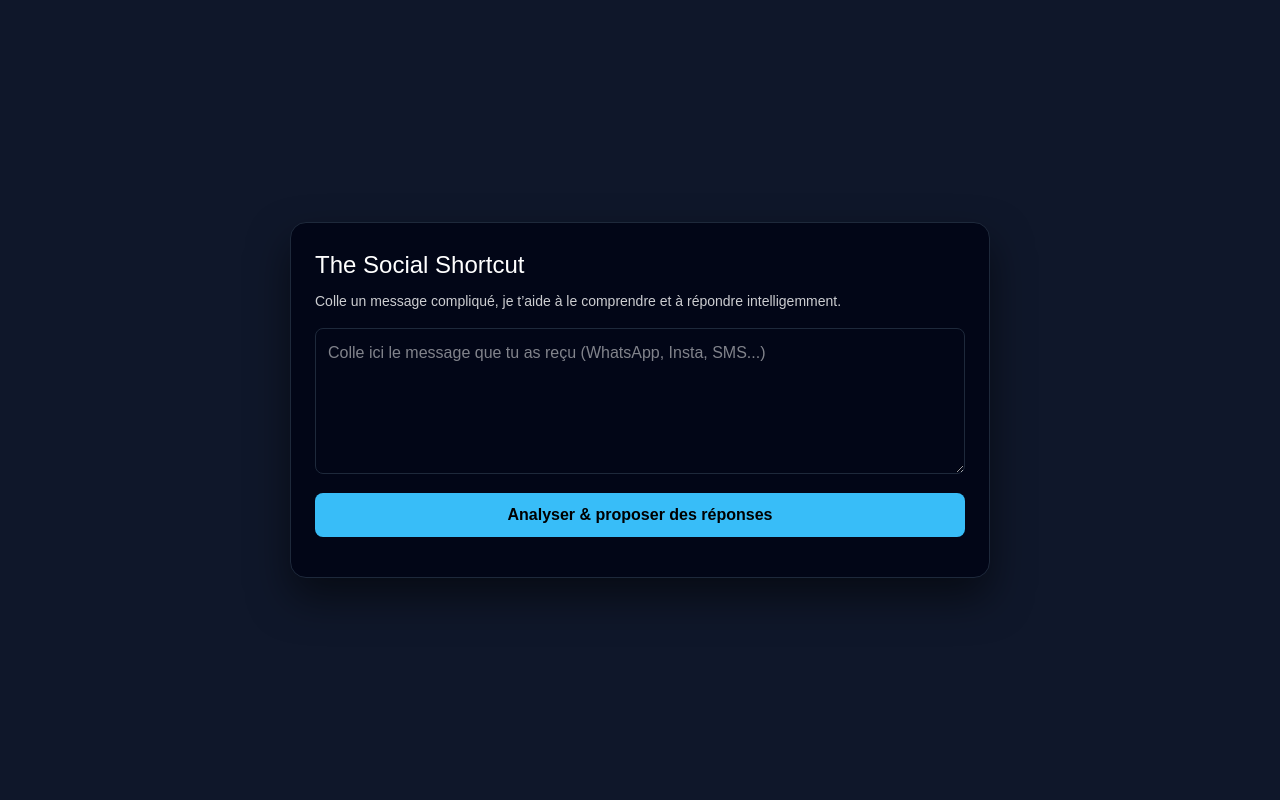
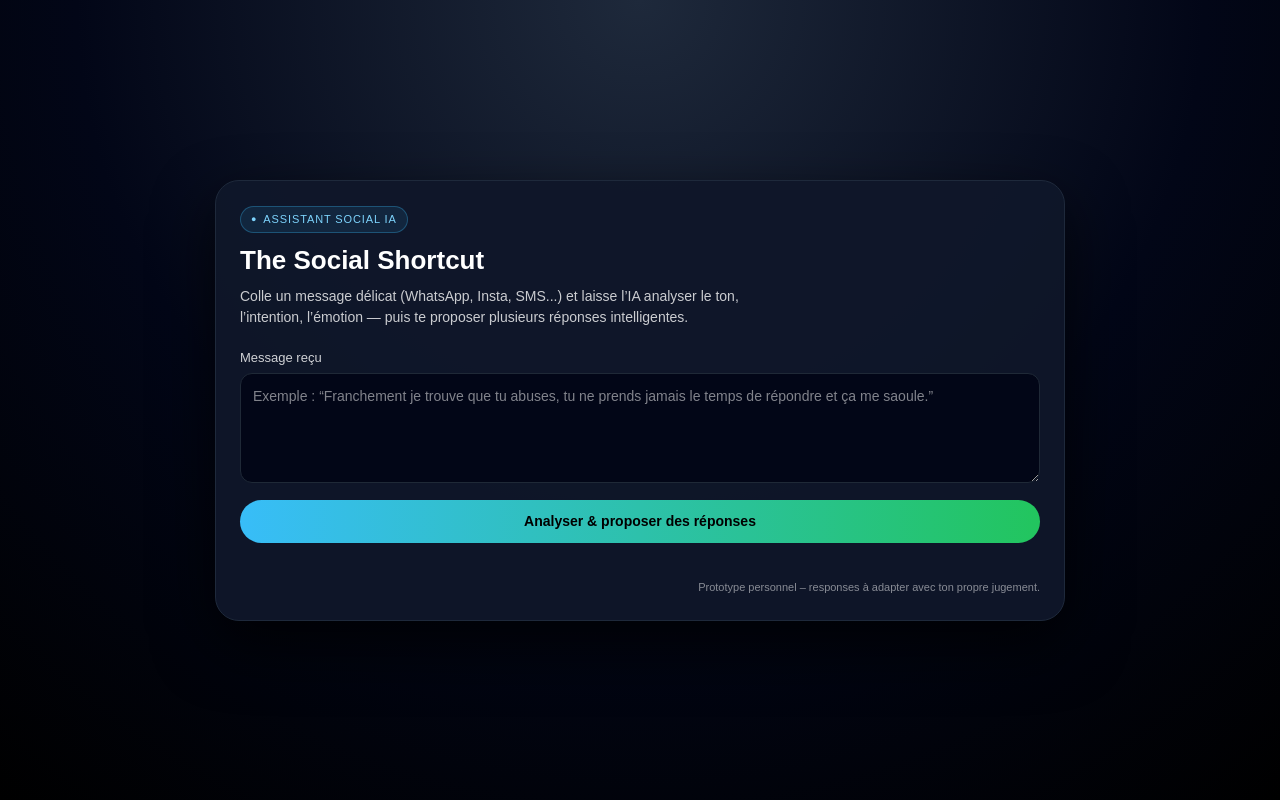
Before and after one commit to tomlyon25/the-social-shortcut, a Next.js app: page / in a window 1280 px wide. Built offline with nearby package versions, Linux system fonts and the light colour scheme.

Commit message:
Update UI

```diff
--- a/app/page.tsx
+++ b/app/page.tsx
@@ -5,13 +5,35 @@ import { useState } from "react";
 export default function Home() {
   const [message, setMessage] = useState("");
   const [loading, setLoading] = useState(false);
-  const [result, setResult] = useState<string | null>(null);
+  const [analysis, setAnalysis] = useState<string | null>(null);
+  const [answers, setAnswers] = useState<string[]>([]);
   const [error, setError] = useState("");
+  const [copyInfo, setCopyInfo] = useState<string | null>(null);
+
+  // Petit parser pour séparer analyse et réponses à partir du texte brut
+  function parseResult(raw: string) {
+    // On coupe sur "RÉPONSES PROPOSÉES"
+    const split = raw.split(/RÉPONSES PROPOSÉES\s*:/i);
+    const analysisPart = split[0]?.trim() || null;
+    const answersPart = split[1] || "";
+
+    // On récupère les lignes qui commencent par "1)", "2)", "3)" etc.
+    const lines = answersPart.split("\n");
+    const parsedAnswers = lines
+      .map((line) => line.trim())
+      .filter((line) => /^[0-9]+\)/.test(line)) // commence par "1)" "2)"...
+      .map((line) => line.replace(/^[0-9]+\)\s*/, "")); // on enlève "1) "
+
+    setAnalysis(analysisPart);
+    setAnswers(parsedAnswers);
+  }
 
   async function handleSubmit(e: React.FormEvent) {
     e.preventDefault();
     setError("");
-    setResult(null);
+    setAnalysis(null);
+    setAnswers([]);
+    setCopyInfo(null);
 
     if (!message.trim()) {
       setError("Colle un message d'abord 😉");
@@ -32,14 +54,28 @@ export default function Home() {
 
       if (!res.ok) {
         setError(data.error || "Erreur inconnue.");
+      } else if (data.text) {
+        parseResult(data.text);
       } else {
-        setResult(data.text || null);
+        setError("Réponse vide de l'IA.");
       }
     } catch (err) {
       console.error(err);
       setError("Erreur réseau ou serveur.");
     } finally {
       setLoading(false);
+    }
+  }
+
+  async function handleCopy(text: string) {
+    try {
+      await navigator.clipboard.writeText(text);
+      setCopyInfo("Réponse copiée ✅");
+      setTimeout(() => setCopyInfo(null), 2000);
+    } catch (e) {
+      console.error(e);
+      setCopyInfo("Impossible de copier 😕");
+      setTimeout(() => setCopyInfo(null), 2000);
     }
   }
 
@@ -50,44 +86,79 @@ export default function Home() {
         display: "flex",
         alignItems: "center",
         justifyContent: "center",
-        background: "#0f172a",
+        background: "radial-gradient(circle at top, #1e293b 0, #020617 55%, #000 100%)",
         color: "white",
         padding: "16px",
       }}
     >
       <div
         style={{
-          maxWidth: "700px",
+          maxWidth: "850px",
           width: "100%",
-          background: "#020617",
-          borderRadius: "16px",
+          background: "rgba(15,23,42,0.95)",
+          borderRadius: "24px",
           padding: "24px",
-          boxShadow: "0 20px 40px rgba(0,0,0,0.5)",
+          boxShadow: "0 24px 60px rgba(0,0,0,0.75)",
           border: "1px solid #1e293b",
         }}
       >
-        <h1 style={{ fontSize: "24px", marginBottom: "8px" }}>
-          The Social Shortcut
-        </h1>
-        <p style={{ fontSize: "14px", opacity: 0.8, marginBottom: "16px" }}>
-          Colle un message compliqué, je t’aide à le comprendre et à répondre intelligemment.
-        </p>
+        {/* Header */}
+        <header style={{ marginBottom: "20px" }}>
+          <div
+            style={{
+              display: "inline-flex",
+              alignItems: "center",
+              gap: "6px",
+              padding: "4px 10px",
+              borderRadius: "999px",
+              background: "rgba(56,189,248,0.1)",
+              border: "1px solid rgba(56,189,248,0.3)",
+              fontSize: "11px",
+              letterSpacing: "0.08em",
+              textTransform: "uppercase",
+              color: "#7dd3fc",
+              marginBottom: "8px",
+            }}
+          >
+            <span style={{ fontSize: "9px" }}>●</span>
+            Assistant social IA
+          </div>
+          <h1 style={{ fontSize: "26px", fontWeight: 600, marginBottom: "6px" }}>
+            The Social Shortcut
+          </h1>
+          <p style={{ fontSize: "14px", opacity: 0.78, maxWidth: "520px" }}>
+            Colle un message délicat (WhatsApp, Insta, SMS...) et laisse l’IA analyser le ton,
+            l’intention, l’émotion — puis te proposer plusieurs réponses intelligentes.
+          </p>
+        </header>
 
-        <form onSubmit={handleSubmit} style={{ marginBottom: "16px" }}>
+        {/* Form */}
+        <form onSubmit={handleSubmit} style={{ marginBottom: "18px" }}>
+          <label
+            style={{
+              display: "block",
+              fontSize: "13px",
+              marginBottom: "6px",
+              opacity: 0.8,
+            }}
+          >
+            Message reçu
+          </label>
           <textarea
             value={message}
             onChange={(e) => setMessage(e.target.value)}
-            placeholder="Colle ici le message que tu as reçu (WhatsApp, Insta, SMS...)"
-            rows={5}
+            placeholder="Exemple : “Franchement je trouve que tu abuses, tu ne prends jamais le temps de répondre et ça me saoule.”"
+            rows={4}
             style={{
               width: "100%",
               padding: "12px",
-              borderRadius: "8px",
-              border: "1px solid #1e293b",
+              borderRadius: "12px",
+              border: "1px solid #1f2937",
               background: "#020617",
               color: "white",
               resize: "vertical",
-              marginBottom: "12px",
+              marginBottom: "10px",
+              fontSize: "14px",
             }}
           />
           <button
@@ -95,48 +166,228 @@ export default function Home() {
             disabled={loading}
             style={{
               width: "100%",
-              padding: "10px",
-              borderRadius: "8px",
+              padding: "11px",
+              borderRadius: "999px",
               border: "none",
-              background: loading ? "#64748b" : "#38bdf8",
+              background: loading ? "#64748b" : "linear-gradient(90deg,#38bdf8,#22c55e)",
               color: "black",
-              fontWeight: "600",
+              fontWeight: 600,
+              fontSize: "14px",
               cursor: loading ? "not-allowed" : "pointer",
+              display: "flex",
+              alignItems: "center",
+              justifyContent: "center",
+              gap: "8px",
             }}
           >
-            {loading ? "Analyse en cours..." : "Analyser & proposer des réponses"}
+            {loading ? (
+              <>
+                <span
+                  style={{
+                    width: "14px",
+                    height: "14px",
+                    borderRadius: "999px",
+                    border: "2px solid rgba(15,23,42,0.3)",
+                    borderTopColor: "#0f172a",
+                    borderRightColor: "#0f172a",
+                    animation: "spin 0.8s linear infinite",
+                  }}
+                />
+                Analyse en cours…
+              </>
+            ) : (
+              "Analyser & proposer des réponses"
+            )}
           </button>
         </form>
 
+        {/* Messages d'erreur / info */}
         {error && (
           <div
             style={{
               marginBottom: "12px",
               padding: "8px 10px",
-              borderRadius: "8px",
+              borderRadius: "10px",
               background: "#7f1d1d",
-              fontSize: "14px",
+              fontSize: "13px",
             }}
           >
             {error}
           </div>
         )}
 
-        {result && (
+        {copyInfo && (
           <div
             style={{
-              padding: "12px",
-              borderRadius: "8px",
-              background: "#020617",
-              border: "1px solid #1e293b",
-              whiteSpace: "pre-wrap",
-              fontSize: "14px",
+              marginBottom: "12px",
+              padding: "6px 9px",
+              borderRadius: "10px",
+              background: "#022c22",
+              fontSize: "12px",
+              color: "#6ee7b7",
+              border: "1px solid #065f46",
             }}
           >
-            {result}
+            {copyInfo}
           </div>
         )}
+
+        {/* Résultats */}
+        <div
+          style={{
+            display: "grid",
+            gridTemplateColumns: answers.length ? "minmax(0, 1.3fr) minmax(0, 1.2fr)" : "minmax(0,1fr)",
+            gap: "16px",
+            marginTop: analysis || answers.length ? 4 : 0,
+          }}
+        >
+          {/* Carte Analyse */}
+          {analysis && (
+            <section
+              style={{
+                padding: "14px",
+                borderRadius: "16px",
+                background: "rgba(15,23,42,0.9)",
+                border: "1px solid #1f2937",
+              }}
+            >
+              <h2
+                style={{
+                  fontSize: "15px",
+                  marginBottom: "8px",
+                  fontWeight: 600,
+                  display: "flex",
+                  alignItems: "center",
+                  gap: "6px",
+                }}
+              >
+                <span
+                  style={{
+                    width: "6px",
+                    height: "6px",
+                    borderRadius: "999px",
+                    background: "#38bdf8",
+                  }}
+                />
+                Analyse du message
+              </h2>
+              <p
+                style={{
+                  fontSize: "13px",
+                  opacity: 0.86,
+                  whiteSpace: "pre-wrap",
+                  lineHeight: 1.5,
+                }}
+              >
+                {analysis}
+              </p>
+            </section>
+          )}
+
+          {/* Carte Réponses */}
+          {answers.length > 0 && (
+            <section
+              style={{
+                padding: "14px",
+                borderRadius: "16px",
+                background: "rgba(15,23,42,0.9)",
+                border: "1px solid #1f2937",
+              }}
+            >
+              <h2
+                style={{
+                  fontSize: "15px",
+                  marginBottom: "8px",
+                  fontWeight: 600,
+                  display: "flex",
+                  alignItems: "center",
+                  gap: "6px",
+                }}
+              >
+                <span
+                  style={{
+                    width: "6px",
+                    height: "6px",
+                    borderRadius: "999px",
+                    background: "#22c55e",
+                  }}
+                />
+                Réponses possibles
+              </h2>
+
+              <div style={{ display: "flex", flexDirection: "column", gap: "8px" }}>
+                {answers.map((rep, i) => (
+                  <div
+                    key={i}
+                    style={{
+                      padding: "9px 10px",
+                      borderRadius: "12px",
+                      background: "#020617",
+                      border: "1px solid #1f2937",
+                    }}
+                  >
+                    <div
+                      style={{
+                        display: "flex",
+                        justifyContent: "space-between",
+                        alignItems: "center",
+                        marginBottom: "4px",
+                      }}
+                    >
+                      <span
+                        style={{
+                          fontSize: "11px",
+                          textTransform: "uppercase",
+                          letterSpacing: "0.08em",
+                          opacity: 0.7,
+                        }}
+                      >
+                        Option {i + 1}
+                      </span>
+                      <button
+                        type="button"
+                        onClick={() => handleCopy(rep)}
+                        style={{
+                          border: "none",
+                          borderRadius: "999px",
+                          padding: "4px 9px",
+                          fontSize: "11px",
+                          cursor: "pointer",
+                          background: "rgba(148,163,184,0.2)",
+                          color: "#e5e7eb",
+                        }}
+                      >
+                        Copier
+                      </button>
+                    </div>
+                    <p style={{ fontSize: "13px", lineHeight: 1.5 }}>{rep}</p>
+                  </div>
+                ))}
+              </div>
+            </section>
+          )}
+        </div>
+
+        {/* Petite note bas de page */}
+        <footer
+          style={{
+            marginTop: "18px",
+            fontSize: "11px",
+            opacity: 0.5,
+            textAlign: "right",
+          }}
+        >
+          Prototype personnel – responses à adapter avec ton propre jugement.
+        </footer>
       </div>
+      {/* Petite animation CSS pour le spinner */}
+      <style>
+        {`
+          @keyframes spin {
+            to { transform: rotate(360deg); }
+          }
+        `}
+      </style>
     </main>
   );
 }
```
